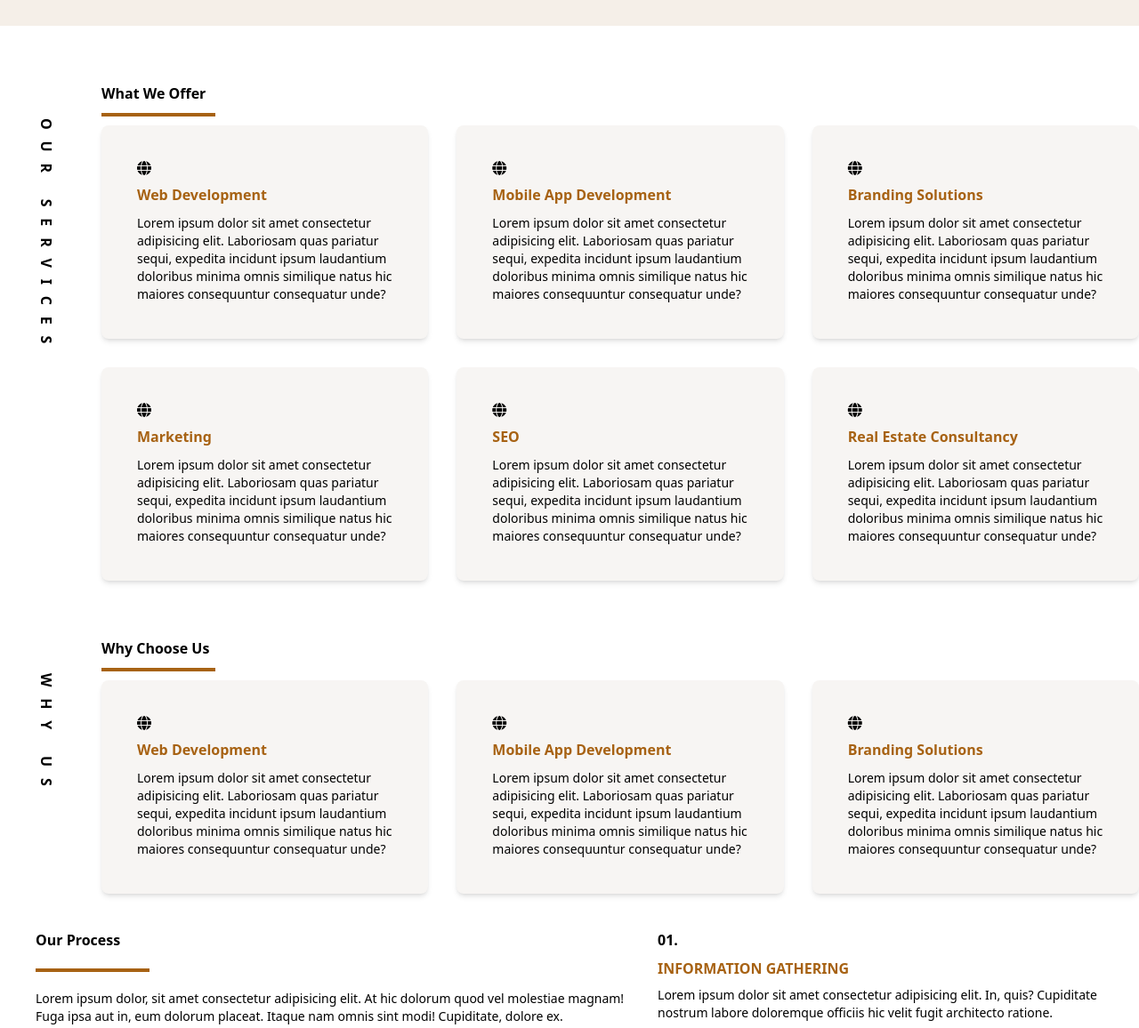
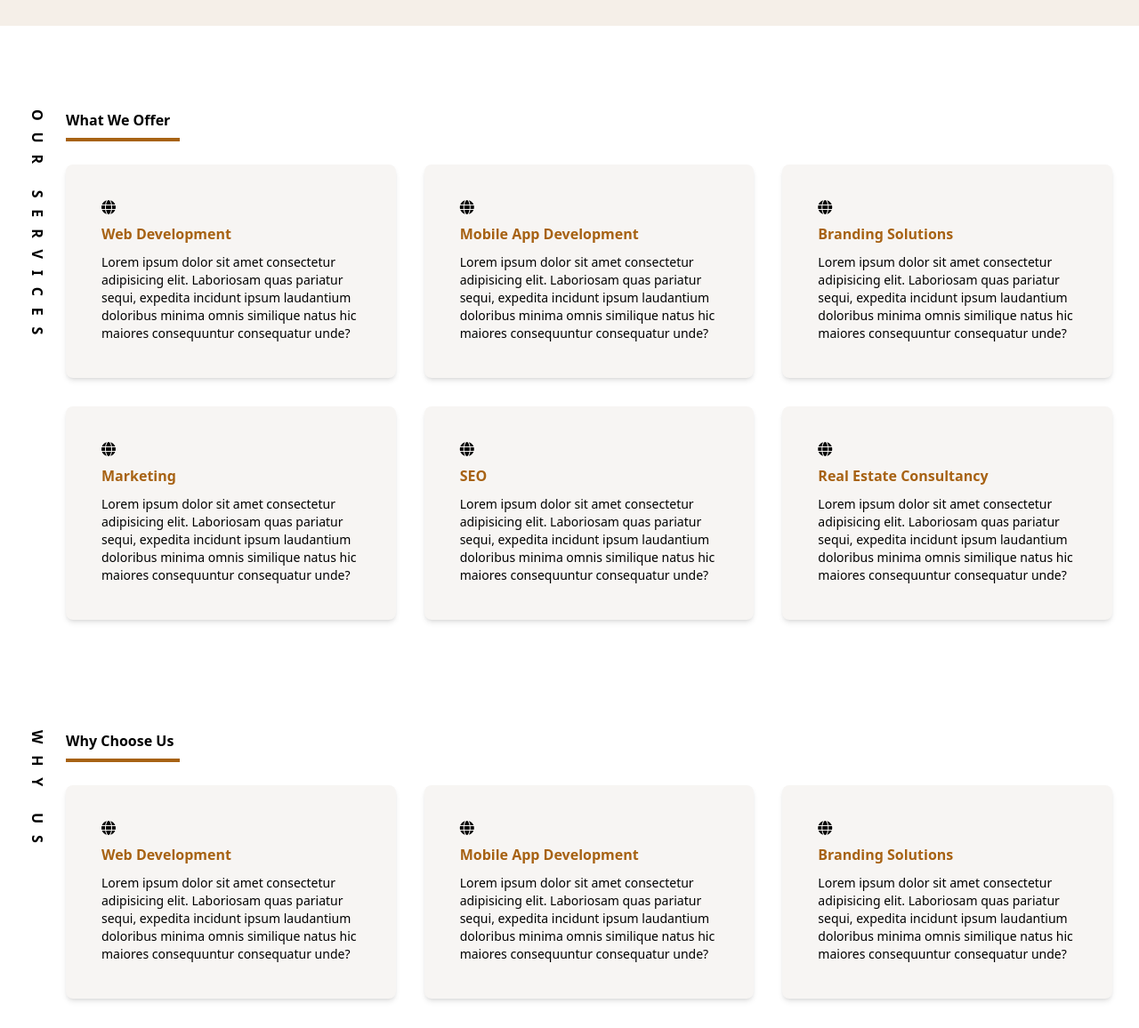
Before and after one commit to Manuel928/emmanuel-yt, a plain HTML site: page index.html in a window 1280 px wide. Shown: the part 660-1816 px from the top of the page at 89% size. Drawn offline with nearby package versions, Linux system fonts and the light colour scheme.

Commit message:
fix layout

```diff
--- a/index.html
+++ b/index.html
@@ -54,16 +54,18 @@
 
     <section>
         <div class="mt-16">
-            <div class="flex gap-[10px]">
-                <div class="left-heading">
-                    <h1 class="hidden md:block md: p-[40px] uppercase tracking-[0.8rem] font-semibold"
+            <div class="flex md:gap-[20px] md:p-[30px] p-[20px]">
+                <div>
+                    <h1 class="hidden md:block uppercase tracking-[0.8rem] font-semibold"
                         style="writing-mode: vertical-rl;">Our
                         Services</h1>
                 </div>
-                <div class="flex flex-col gap-[10px]">
+                <div class="flex flex-col gap-[10px] space-y-4">
                     <!-- <h2>Services I Render</h2> -->
-                    <h3 class="font-semibold">What We Offer</h3>
-                    <div class="bg-[rgb(167,98,19)] h-1 w-32"></div>
+                    <div class="space-y-2">
+                        <h3 class="font-semibold">What We Offer</h3>
+                        <div class="bg-[rgb(167,98,19)] h-1 w-32"></div>
+                    </div>
                     <div class="grid md:grid-cols-3 justify-center items-center gap-5 md:gap-8">
                         <div
                             class="flex flex-col w-full p-[40px] gap-[10px] bg-[rgb(247,245,243)] rounded-lg shadow-md hover:-translate-y-1 hover:shadow-lg duration-500">
@@ -129,16 +131,18 @@
     <!-- WHY US? -->
     <section>
         <div class="mt-16">
-            <div class="flex gap-[10px]">
+            <div class="flex md: gap-[20px] md:p-[30px]">
                 <div class="left-heading">
-                    <h1 class="hidden md:block md: p-[40px] uppercase tracking-[0.8rem] font-semibold"
+                    <h1 class="hidden md:block uppercase tracking-[0.8rem] font-semibold"
                         style="writing-mode: vertical-rl;">Why
                         Us</h1>
                 </div>
-                <div class="flex flex-col gap-[10px]">
+                <div class="flex flex-col gap-[10px] space-y-4">
                     <!-- <h2>Services I Render</h2> -->
-                    <h3 class="font-semibold">Why Choose Us</h3>
-                    <div class="bg-[rgb(167,98,19)] h-1 w-32"></div>
+                    <div class="space-y-2">
+                        <h3 class="font-semibold">Why Choose Us</h3>
+                        <div class="bg-[rgb(167,98,19)] h-1 w-32"></div>
+                    </div>
                     <div class="grid md:grid-cols-3 justify-center items-center gap-5 md:gap-8">
                         <div
                             class="flex flex-col w-full p-[40px] gap-[10px] bg-[rgb(247,245,243)] rounded-lg shadow-md hover:-translate-y-1 hover:shadow-lg duration-500">
@@ -187,7 +191,7 @@
                         magnam! Fuga ipsa aut in, eum dolorum placeat. Itaque nam omnis sint modi! Cupiditate, dolore
                         ex.</p>
                     <div class="">
-                        <iframe class="w-96 h-72 md:w-full md:h-96"
+                        <iframe class="w-full h-72 md:h-96"
                             src="https://www.youtube.com/embed/_iwW5PQcdGw?si=QGefRhjh_NNkbp8s"
                             title="YouTube video player" frameborder="0"
                             allow="accelerometer; autoplay; clipboard-write; encrypted-media; gyroscope; picture-in-picture; web-share"
```
